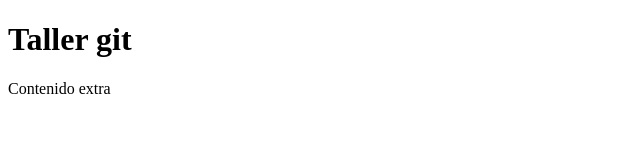
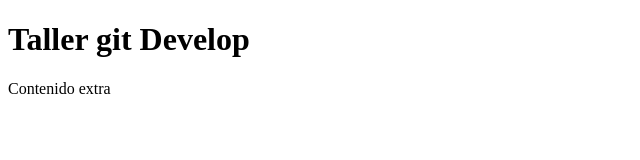
Before and after one commit to edjahevs94/Taller_git, a plain HTML site: page index.html in a window 1280 px wide. Shown: the whole page, without its empty margins (0-640 px from the left). Drawn offline with Linux system fonts and the light colour scheme.

Commit message:
modifique el h1

```diff
--- a/index.html
+++ b/index.html
@@ -6,7 +6,7 @@
     <title>Document</title>
 </head>
 <body>
-    <h1>Taller git</h1>
+    <h1>Taller git Develop</h1>
     <div>Contenido extra</div>
 </body>
 </html>
```
